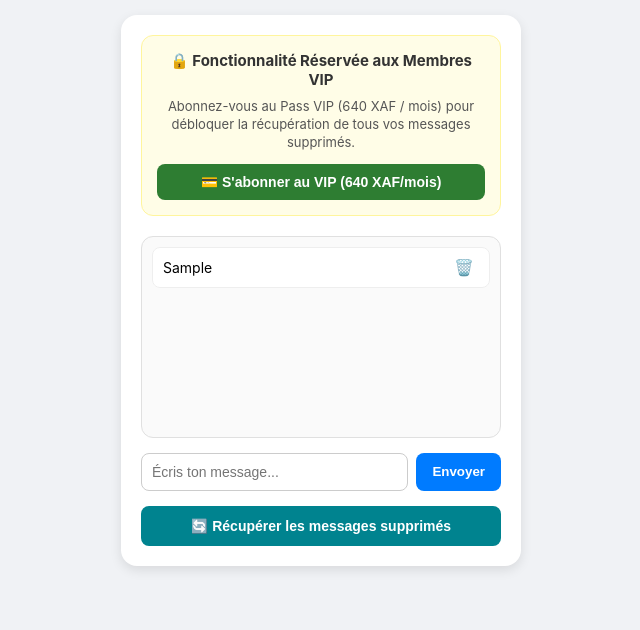
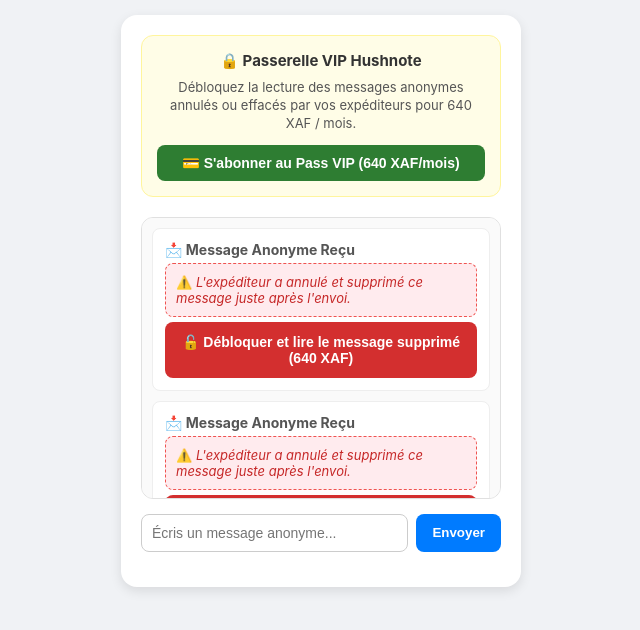
Before and after one commit to preciousarielle84-RA/hushnote-app, a website: page index.html in a window 1280 px wide. Both pictures are taken after typing "Sample" into the empty fields and a click on the button "Envoyer". Shown: the whole page, without its empty margins (319-959 px from the left). Drawn offline with Linux system fonts and the light colour scheme.

Commit message:
Update index.html

```diff
--- a/index.html
+++ b/index.html
@@ -3,7 +3,7 @@
 <head>
   <meta charset="UTF-8">
   <meta name="viewport" content="width=device-width, initial-scale=1.0">
-  <title>Hushnote</title>
+  <title>Hushnote - Messages Anonymes</title>
   <style>
     body { font-family: -apple-system, BlinkMacSystemFont, "Segoe UI", Roboto, sans-serif; background: #f0f2f5; margin: 0; padding: 15px; display: flex; justify-content: center; }
     .card { background: white; padding: 20px; border-radius: 16px; box-shadow: 0 4px 12px rgba(0,0,0,0.1); max-width: 400px; width: 100%; box-sizing: border-box; }
@@ -13,15 +13,15 @@
     .vip-sub { font-size: 13px; color: #555; margin-bottom: 12px; line-height: 1.4; }
     .btn-vip { background: #2e7d32; color: white; border: none; padding: 10px 16px; border-radius: 8px; font-weight: bold; width: 100%; cursor: pointer; font-size: 14px; }
 
-    .messages-box { border: 1px solid #e0e0e0; border-radius: 12px; min-height: 180px; max-height: 250px; overflow-y: auto; padding: 10px; margin-bottom: 15px; background: #fafafa; }
-    .message-item { background: white; border: 1px solid #eee; padding: 10px; border-radius: 8px; margin-bottom: 8px; display: flex; justify-content: space-between; align-items: center; font-size: 14px; word-break: break-word; }
-    .btn-delete { background: none; border: none; cursor: pointer; font-size: 16px; padding: 0 5px; }
+    .messages-box { border: 1px solid #e0e0e0; border-radius: 12px; min-height: 180px; max-height: 260px; overflow-y: auto; padding: 10px; margin-bottom: 15px; background: #fafafa; }
+    .message-item { background: white; border: 1px solid #eee; padding: 12px; border-radius: 8px; margin-bottom: 10px; font-size: 14px; word-break: break-word; }
+    .deleted-notice { background: #ffebee; border: 1px dashed #ef5350; color: #c62828; padding: 10px; border-radius: 8px; font-size: 13px; margin-top: 5px; }
 
     .input-group { display: flex; gap: 8px; margin-bottom: 15px; }
     .input-group input { flex: 1; padding: 10px; border: 1px solid #ccc; border-radius: 8px; outline: none; font-size: 14px; }
     .btn-send { background: #007bff; color: white; border: none; padding: 10px 16px; border-radius: 8px; font-weight: bold; cursor: pointer; }
 
-    .btn-recover { background: #00838f; color: white; border: none; padding: 12px; border-radius: 8px; font-weight: bold; width: 100%; cursor: pointer; font-size: 14px; }
+    .btn-unlock { background: #d32f2f; color: white; border: none; padding: 12px; border-radius: 8px; font-weight: bold; width: 100%; cursor: pointer; font-size: 14px; margin-top: 5px; }
   </style>
 </head>
 <body>
@@ -29,65 +29,52 @@
 <div class="card">
   <!-- Bannière VIP -->
   <div class="vip-banner">
-    <div class="vip-title">🔒 Fonctionnalité Réservée aux Membres VIP</div>
-    <div class="vip-sub">Abonnez-vous au Pass VIP (640 XAF / mois) pour débloquer la récupération de tous vos messages supprimés.</div>
-    <button type="button" class="btn-vip" onclick="payerAbonnement()">💳 S'abonner au VIP (640 XAF/mois)</button>
+    <div class="vip-title">🔒 Passerelle VIP Hushnote</div>
+    <div class="vip-sub">Débloquez la lecture des messages anonymes annulés ou effacés par vos expéditeurs pour 640 XAF / mois.</div>
+    <button type="button" class="btn-vip" onclick="payerAbonnement()">💳 S'abonner au Pass VIP (640 XAF/mois)</button>
   </div>
 
-  <!-- Cadre d'affichage des messages -->
+  <!-- Boîte de réception -->
   <div class="messages-box" id="messagesList">
-    <div style="color: #888; text-align: center; margin-top: 70px; font-size: 13px;">Aucun message pour le moment.</div>
+    <!-- Exemple de message supprimé par l'expéditeur pour susciter la curiosité -->
+    <div class="message-item">
+      <div style="font-weight: bold; color: #555; margin-bottom: 4px;">📩 Message Anonyme Reçu</div>
+      <div class="deleted-notice">
+        ⚠️ <i>L'expéditeur a annulé et supprimé ce message juste après l'envoi.</i>
+      </div>
+      <button type="button" class="btn-unlock" onclick="payerAbonnement()">🔓 Débloquer et lire le message supprimé (640 XAF)</button>
+    </div>
   </div>
 
-  <!-- Formulaire d'envoi -->
-  <form onsubmit="envoyerMessage(event)" class="input-group">
-    <input type="text" id="msgInput" placeholder="Écris ton message..." required>
+  <!-- Zone d'envoi pour l'expéditeur -->
+  <form onsubmit="envoyerEtSupprimer(event)" class="input-group">
+    <input type="text" id="msgInput" placeholder="Écris un message anonyme..." required>
     <button type="submit" class="btn-send">Envoyer</button>
   </form>
-
-  <!-- Bouton de récupération -->
-  <button type="button" class="btn-recover" onclick="demanderAbonnement()">🔄 Récupérer les messages supprimés</button>
 </div>
 
 <script>
-  let mesMessages = [];
-
-  function rechargerAffichage() {
-    const box = document.getElementById('messagesList');
-    box.innerHTML = '';
-
-    if (mesMessages.length === 0) {
-      box.innerHTML = '<div style="color: #888; text-align: center; margin-top: 70px; font-size: 13px;">Aucun message pour le moment.</div>';
-      return;
-    }
-
-    mesMessages.forEach((msgText, idx) => {
-      const item = document.createElement('div');
-      item.className = 'message-item';
-      item.innerHTML = `
-        <span>${msgText}</span>
-        <button type="button" class="btn-delete" onclick="supprimerMessage(${idx})">🗑️</button>
-      `;
-      box.appendChild(item);
-    });
-  }
-
-  function envoyerMessage(event) {
+  function envoyerEtSupprimer(event) {
     event.preventDefault();
     const input = document.getElementById('msgInput');
     const texte = input.value.trim();
 
     if (texte !== '') {
-      mesMessages.push(texte);
+      const box = document.getElementById('messagesList');
+
+      // Simulation : Le message arrive puis est marqué comme effacé par l'expéditeur
+      const newItem = document.createElement('div');
+      newItem.className = 'message-item';
+      newItem.innerHTML = `
+        <div style="font-weight: bold; color: #555; margin-bottom: 4px;">📩 Message Anonyme Reçu</div>
+        <div class="deleted-notice">
+          ⚠️ <i>L'expéditeur a annulé et supprimé ce message juste après l'envoi.</i>
+        </div>
+        <button type="button" class="btn-unlock" onclick="payerAbonnement()">🔓 Débloquer et lire le message supprimé (640 XAF)</button>
+      `;
+
+      box.insertBefore(newItem, box.firstChild);
       input.value = '';
-      rechargerAffichage();
-    }
-  }
-
-  function supprimerMessage(idx) {
-    if (confirm("Voulez-vous vraiment supprimer ce message ?")) {
-      mesMessages.splice(idx, 1);
-      rechargerAffichage();
     }
   }
 
@@ -95,11 +82,6 @@
   function payerAbonnement() {
     window.location.href = "https://ici-y-a-tout.mymaketou.shop/products/ia-business-le-guide-pour-generer-des-revenus/checkout";
   }
-
-  // Message d'accès refusé lors de la tentative de récupération
-  function demanderAbonnement() {
-    alert("🔒 ACCÈS REFUSÉ !\n\nVous devez obligatoirement souscrire à l'abonnement VIP (640 XAF / mois) pour effectuer cette action.");
-  }
 </script>
 
 </body>
```
